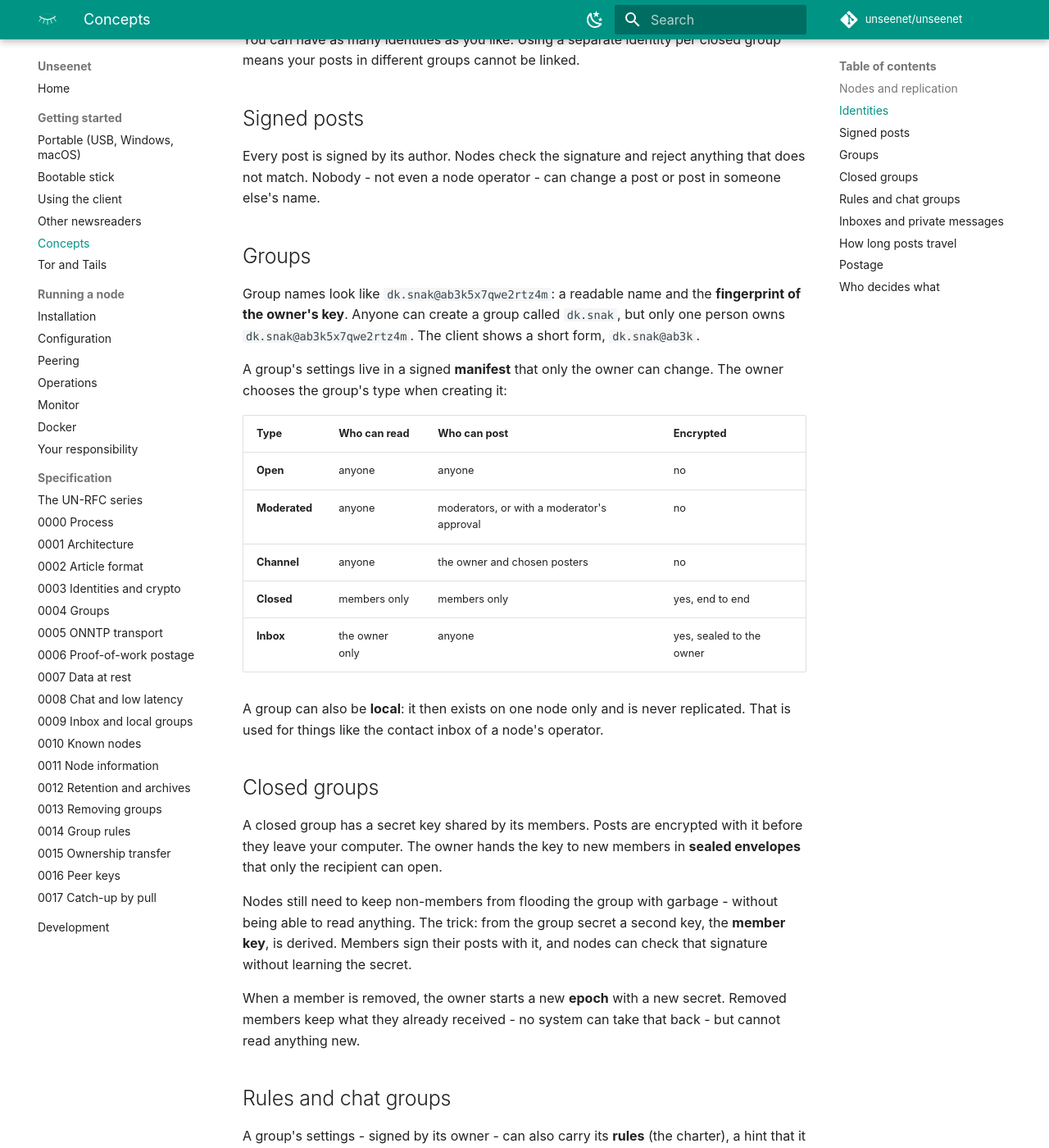
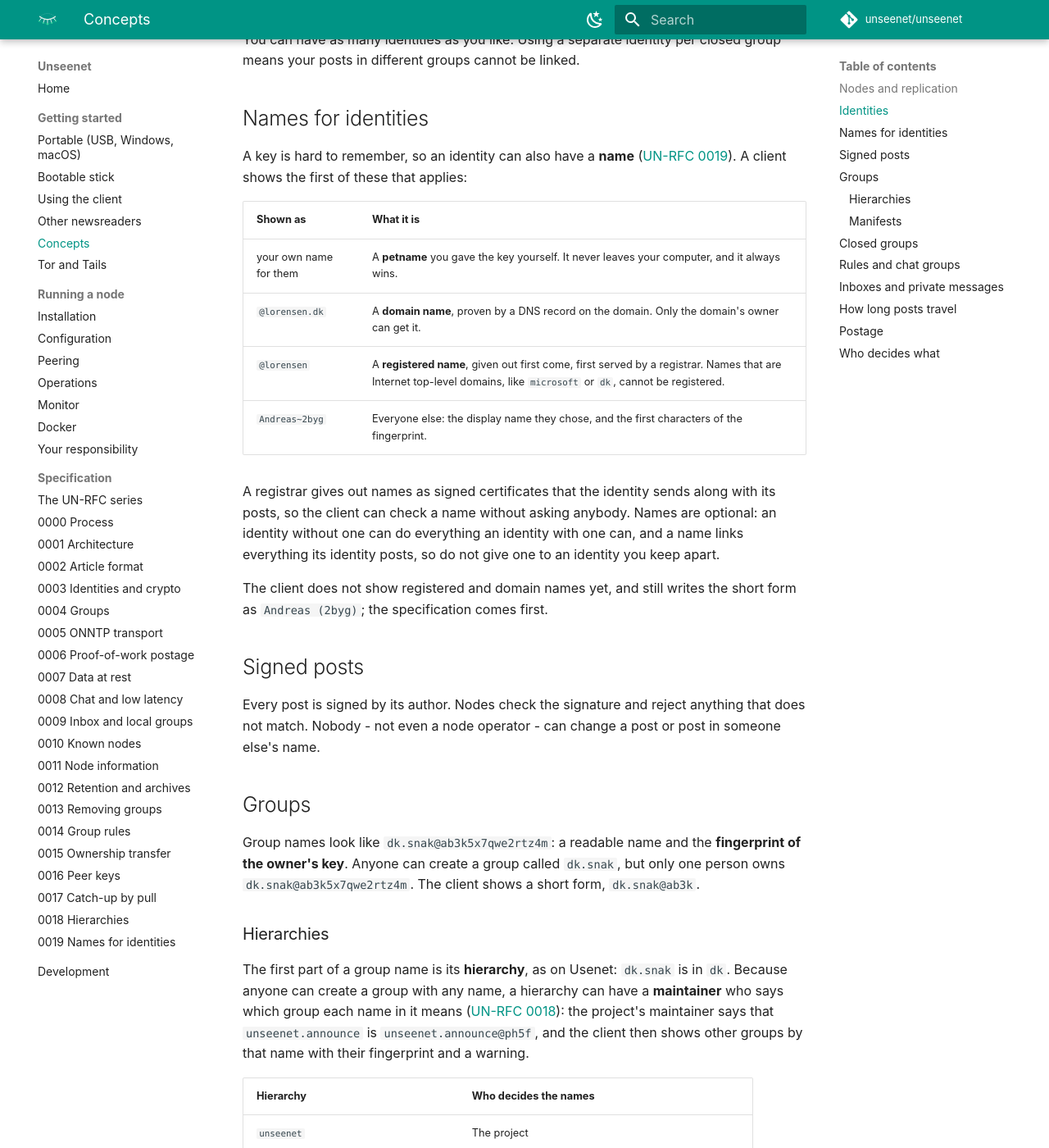
Before and after one commit to unseenet/unseenet, an MkDocs documentation site: the page built from docs/concepts.md, in a window 1280 px wide and 1400 px high, scrolled down 665 px. Shown: the whole window at 82% size. Built offline with MkDocs 1.6.1 and Material for MkDocs 9.7.7, drawn with Linux system fonts in a browser that asks for light colours; comment, search, counter and statistics services are not loaded; some of the changed text lies outside the part shown.

Commit message:
docs: hierarchies and names for identities (UN-RFC 0018, 0019)
The specification menu lists 0018 and 0019. Concepts explains
hierarchies and their maintainers, and how identities are shown with
petnames, domain names, registered names and the short form. The open
questions no longer list what UN-RFCs 0008-0010 and 0015 settled, and
the labels table has hierarchy-request.

Co-Authored-By: Claude Opus 5.5 <noreply@anthropic.com>
Claude-Session: https://claude.ai/code/session_01RfehWPwjj8uVsxwH7YiX9H

```diff
--- a/docs/concepts.md
+++ b/docs/concepts.md
@@ -27,6 +27,28 @@ characters of the key's **fingerprint** next to names, e.g.
 You can have as many identities as you like. Using a separate identity
 per closed group means your posts in different groups cannot be linked.
 
+## Names for identities
+
+A key is hard to remember, so an identity can also have a **name**
+([UN-RFC 0019](spec/un-rfc-0019.md)). A client shows the first of these
+that applies:
+
+| Shown as | What it is |
+|----------|------------|
+| your own name for them | A **petname** you gave the key yourself. It never leaves your computer, and it always wins. |
+| `@lorensen.dk` | A **domain name**, proven by a DNS record on the domain. Only the domain's owner can get it. |
+| `@lorensen` | A **registered name**, given out first come, first served by a registrar. Names that are Internet top-level domains, like `microsoft` or `dk`, cannot be registered. |
+| `Andreas~2byg` | Everyone else: the display name they chose, and the first characters of the fingerprint. |
+
+A registrar gives out names as signed certificates that the identity
+sends along with its posts, so the client can check a name without asking
+anybody. Names are optional: an identity without one can do everything
+an identity with one can, and a name links everything its identity
+posts, so do not give one to an identity you keep apart.
+
+The client does not show registered and domain names yet, and still
+writes the short form as `Andreas (2byg)`; the specification comes first.
+
 ## Signed posts
 
 Every post is signed by its author. Nodes check the signature and reject
@@ -39,6 +61,31 @@ Group names look like `dk.snak@ab3k5x7qwe2rtz4m`: a readable name and the
 **fingerprint of the owner's key**. Anyone can create a group called
 `dk.snak`, but only one person owns `dk.snak@ab3k5x7qwe2rtz4m`. The client
 shows a short form, `dk.snak@ab3k`.
+
+### Hierarchies
+
+The first part of a group name is its **hierarchy**, as on Usenet:
+`dk.snak` is in `dk`. Because anyone can create a group with any name, a
+hierarchy can have a **maintainer** who says which group each name in it
+means ([UN-RFC 0018](spec/un-rfc-0018.md)): the project's maintainer
+says that `unseenet.announce` is `unseenet.announce@ph5f`, and the client
+then shows other groups by that name with their fingerprint and a
+warning.
+
+| Hierarchy | Who decides the names |
+|-----------|-----------------------|
+| `unseenet` | The project |
+| `alt`, `test` | Nobody: anyone can create anything |
+| `dk`, `de`, `se`, ... (country codes) | Nobody, until a community there asks for a maintainer |
+| `comp`, `sci`, `rec`, ... (the Usenet Big 8) | Held back for communities that want to revive them |
+| anything else | Nobody, until someone asks for it |
+
+A maintainer cannot post in, change or remove a group; it only says
+which group a name means. A new hierarchy is requested with the
+[hierarchy request form](https://github.com/unseenet/unseenet/issues/new?template=hierarchy-request.yml),
+or by writing to the project's inbox on Unseenet.
+
+### Manifests
 
 A group's settings live in a signed **manifest** that only the owner can
 change. The owner chooses the group's type when creating it:
@@ -116,6 +163,7 @@ Unseenet splits control between three parties, so that nobody rules alone:
 |-------|---------|
 | **Group owner** | Group type, who may post, who may read a closed group, moderators |
 | **Node operator** | Which groups and peers the node carries, how long posts are kept, minimum postage |
+| **Hierarchy maintainer** | Which group a name in its hierarchy means - not what is in the group |
 | **Reader** | What they see: which groups they follow (filters to hide people are planned) |
 
 A group owner cannot force a node to carry a group. A node operator
--- a/mkdocs.yml
+++ b/mkdocs.yml
@@ -89,4 +89,6 @@ nav:
       - "0015 Ownership transfer": spec/un-rfc-0015.md
       - "0016 Peer keys": spec/un-rfc-0016.md
       - "0017 Catch-up by pull": spec/un-rfc-0017.md
+      - "0018 Hierarchies": spec/un-rfc-0018.md
+      - "0019 Names for identities": spec/un-rfc-0019.md
   - Development: development.md
```
Also changed, not shown: docs/development.md (+15 -12 lines).
